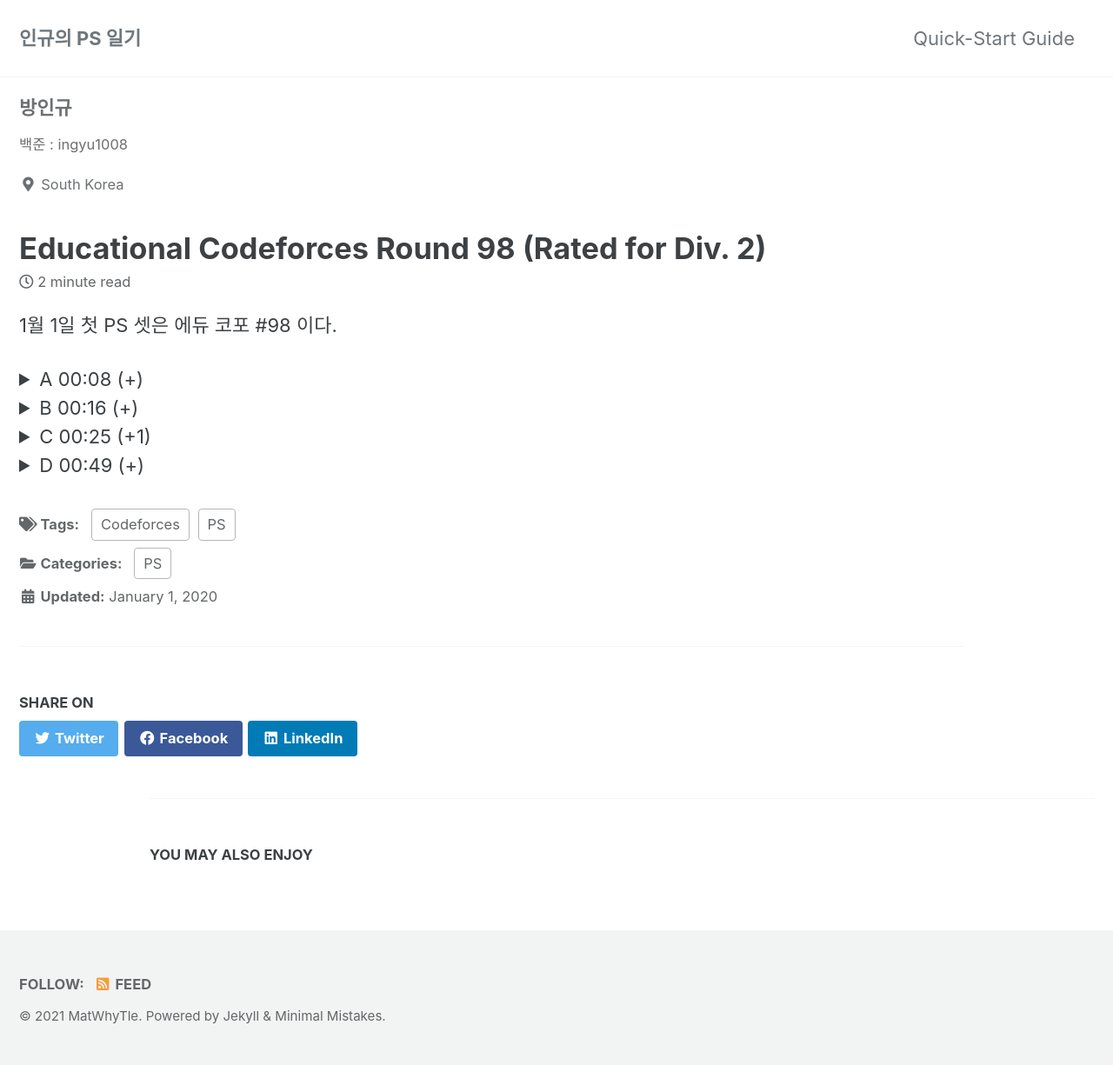
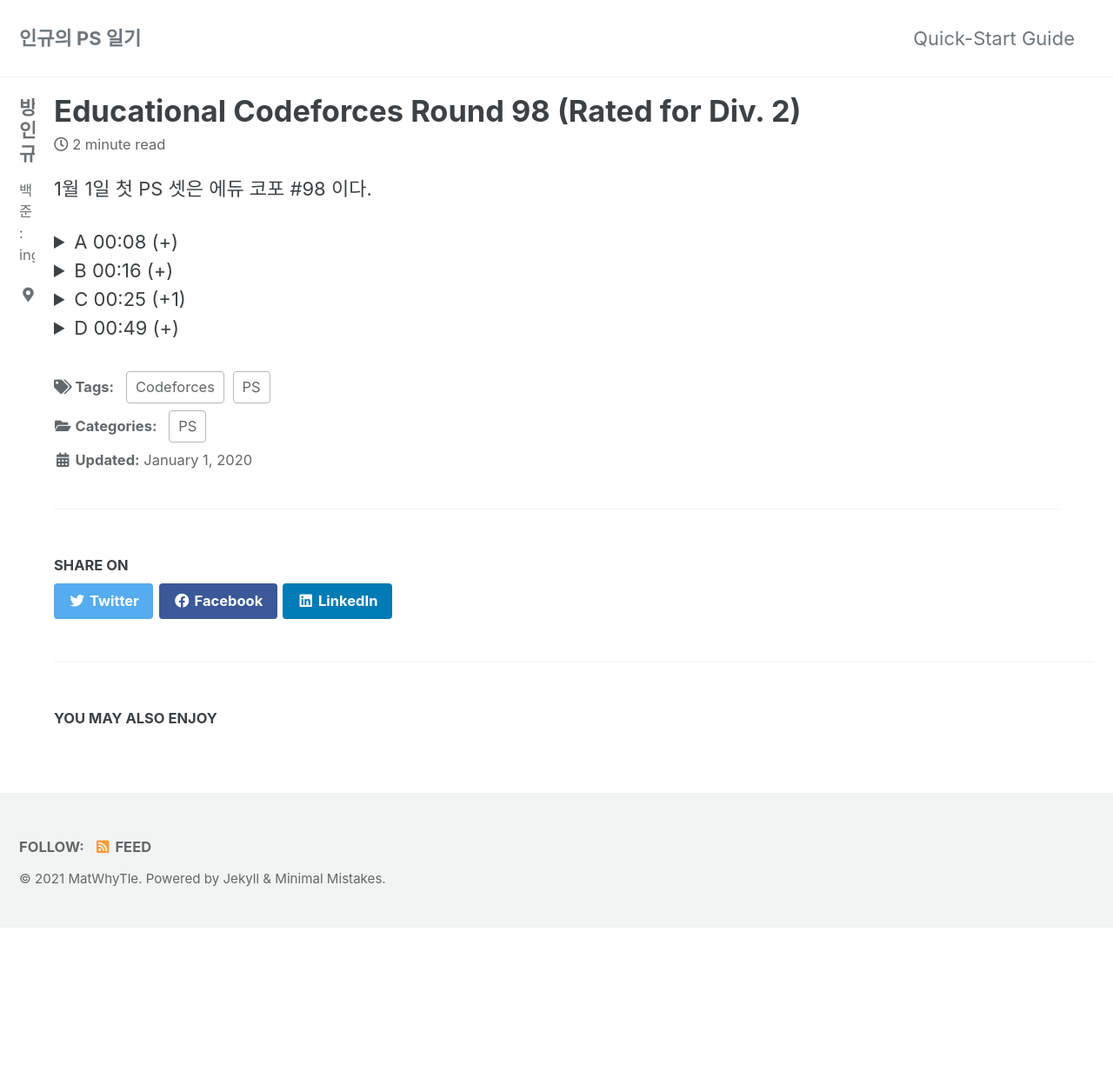
Before and after one commit to ingyu1008/previous-blog, a Jekyll site: the page built from _posts/2020-01-01-001.md, in a window 1280 px wide. Shown: the whole page at 87% size. Built offline with Jekyll 4.4.1, drawn with Linux system fonts in a browser that asks for light colours; cached includes are drawn as plain includes; after the commit the page ends 1067 px from its top, so only the background shows below that.

Commit message:
theme update

```diff
--- a/_sass/minimal-mistakes/_page.scss
+++ b/_sass/minimal-mistakes/_page.scss
@@ -38,12 +38,12 @@ body {
 .page {
   @include breakpoint($large) {
     float: right;
-    width: calc(100%);
+    width: calc(100% - #{$right-sidebar-width-narrow});
     padding-right: $right-sidebar-width-narrow;
   }
 
   @include breakpoint($x-large) {
-    width: calc(100%);
+    width: calc(100% - #{$right-sidebar-width});
     padding-right: $right-sidebar-width;
   }
 
--- a/_sass/minimal-mistakes/_variables.scss
+++ b/_sass/minimal-mistakes/_variables.scss
@@ -151,9 +151,9 @@ $max-width: $x-large !default;
    Grid
    ========================================================================== */
 
-$right-sidebar-width-narrow: 100px !default;
-$right-sidebar-width: 150px !default;
-$right-sidebar-width-wide: 200px !default;
+$right-sidebar-width-narrow: 20px !default;
+$right-sidebar-width: 40px !default;
+$right-sidebar-width-wide: 60px !default;
 
 /*
    Other
```
